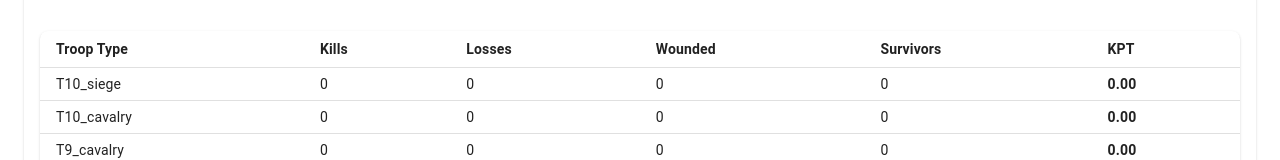
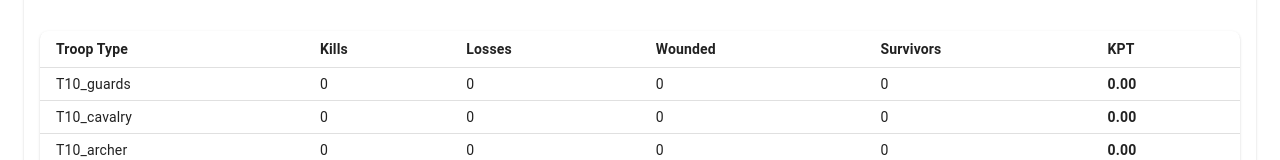
Before and after one commit to saumyajn/the-last-land, a React (Create React App) app: page /analytics in a window 1280 px wide. Shown: the part 167-327 px from the top of the page. Built offline with nearby package versions, Linux system fonts and the light colour scheme; no server answers; the database is empty.

Commit message:
added T10_guards and updated order of troopTypes in Analytics page

```diff
--- a/src/components/analytics/AnalyticsPage.jsx
+++ b/src/components/analytics/AnalyticsPage.jsx
@@ -29,8 +29,7 @@ export default function AnalyticsPage() {
     const fetchReports = useCallback(async () => {
         try {
             const troopTypes = [
-                "T10_siege", "T10_cavalry", "T9_cavalry", "T8_cavalry", "T7_cavalry",
-                "T10_archer", "T9_archer", "T8_archer", "T7_archer"
+                "T10_guards", "T10_cavalry", "T10_archer", "T10_siege", "T9_cavalry", "T9_archer", "T8_cavalry", "T8_archer", "T8_siege", "T7_cavalry", "T7_archer"
             ];
 
             // Optimization: Consider querying only recent reports if list is large
--- a/src/components/report/ReportPage.jsx
+++ b/src/components/report/ReportPage.jsx
@@ -17,6 +17,7 @@ import ReportResultTable from "./ReportResults";
 import { AuthContext } from "../../utils/authContext";
 
 const templateMap = {
+  T10_guards: ["T10_guards"],
   T10_cavalry: ["T10_cavalry"],
   T10_archer: ["T10_archer"],
   T10_siege: ["T10_siege"],
```
Also changed, not shown: public/images/T10_guards.png (added).
